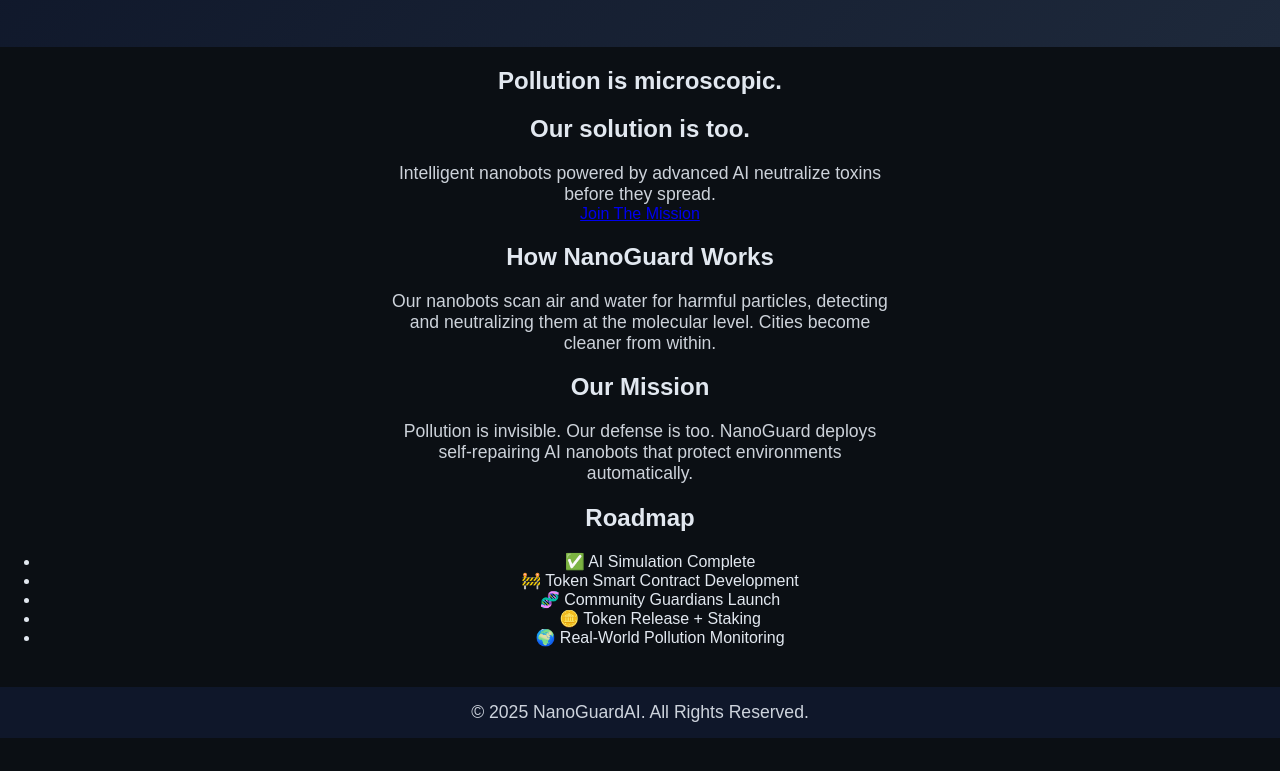
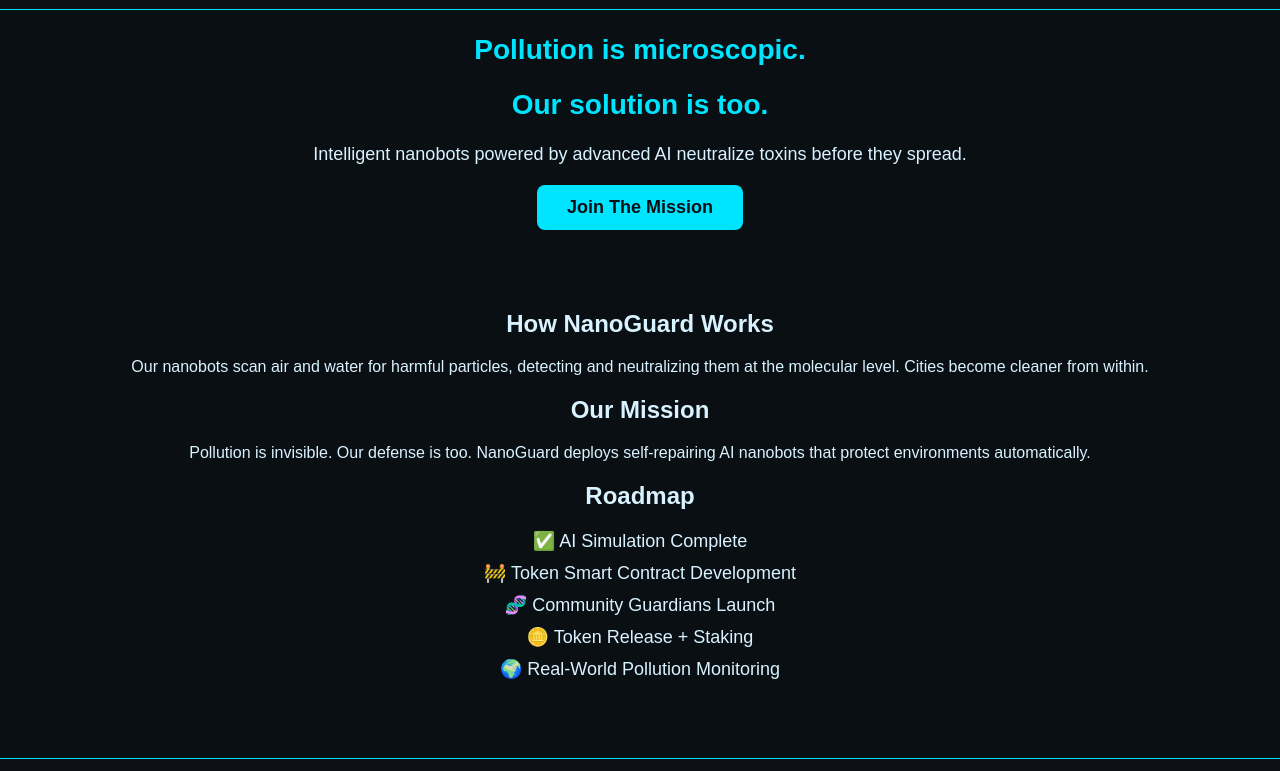
Before and after one commit to nosa1000/nanoguardai.github.io, a plain HTML site: page index.html in a window 1280 px wide. Shown: the part 139-910 px from the top of the page. Before the commit the page ends 877 px from the top, so only its background shows below. Drawn offline with Linux system fonts and the light colour scheme.

Commit message:
Update style.css

```diff
--- a/style.css
+++ b/style.css
@@ -1,63 +1,70 @@
 body {
-    margin: 0;
-    padding: 0;
-    font-family: Arial, sans-serif;
-    background-color: #0b0f14;
-    color: #e2e8f0;
-    text-align: center;
+  background-color: #0A0F14;
+  color: #D8F3FF;
+  font-family: Arial, sans-serif;
+  text-align: center;
+  padding: 0;
+  margin: 0;
 }
 
 header {
-    padding: 50px 20px;
-    background: linear-gradient(135deg, #0f172a, #1e293b);
-}
-
-.logo {
-    width: 120px;
-    height: auto;
-    margin-bottom: 10px;
-    border-radius: 10px;
+  padding: 20px;
+  background: #0D1117;
+  border-bottom: 1px solid #00E5FF;
 }
 
 h1 {
-    font-size: 2.5rem;
-    margin: 10px 0;
-    color: #38bdf8;
+  color: #00E5FF;
+  font-size: 32px;
+  margin-bottom: 5px;
 }
 
-p {
-    max-width: 500px;
-    margin: auto;
-    font-size: 1.1rem;
-    opacity: 0.9;
+.hero h2 {
+  font-size: 28px;
+  color: #00E5FF;
 }
 
-.features {
-    padding: 40px 20px;
+.hero p {
+  max-width: 90%;
+  margin: 10px auto 20px;
+  font-size: 18px;
 }
 
-.features h2 {
-    font-size: 2rem;
-    margin-bottom: 20px;
-    color: #38bdf8;
+.btn {
+  display: inline-block;
+  background: #00E5FF;
+  padding: 12px 30px;
+  font-size: 18px;
+  border-radius: 8px;
+  text-decoration: none;
+  color: #0A0F14;
+  font-weight: bold;
+  transition: 0.3s;
 }
 
-.feature-box {
-    background: #1e293b;
-    border-radius: 10px;
-    padding: 20px;
-    margin: 10px auto;
-    max-width: 350px;
-    transition: transform 0.3s ease;
+.btn:hover {
+  background: #0099B5;
 }
 
-.feature-box:hover {
-    transform: scale(1.05);
+.content {
+  margin-top: 40px;
+  padding: 20px;
+}
+
+ul {
+  list-style: none;
+  padding: 0;
+  font-size: 18px;
+}
+
+li {
+  margin: 10px 0;
 }
 
 footer {
-    padding: 15px;
-    font-size: 14px;
-    background: #0f172a;
-    margin-top: 40px;
+  background: #0D1117;
+  margin-top: 40px;
+  padding: 15px;
+  font-size: 14px;
+  border-top: 1px solid #00E5FF;
 }
```
